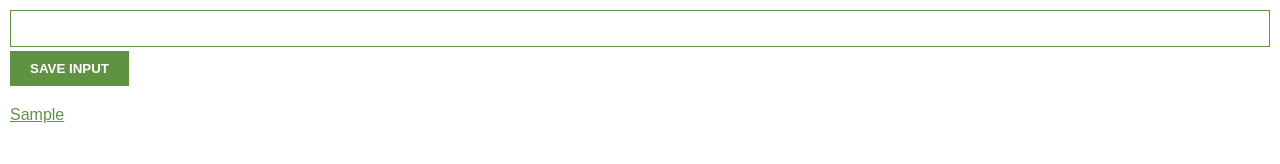
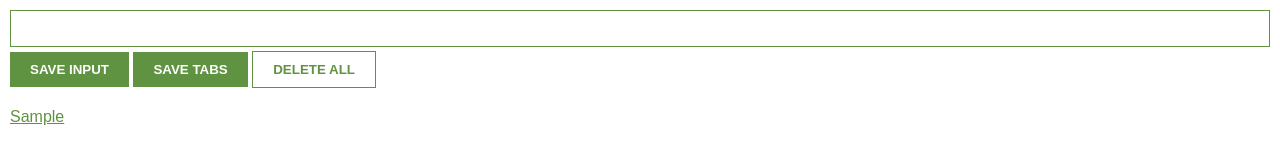
Before and after one commit to Yuvnaswa/chrome-extension, a browser extension: page index.html in a window 1280 px wide. Both pictures are taken after typing "Sample" into the empty fields and a click on the button "SAVE INPUT". Drawn offline with Linux system fonts and the light colour scheme.

Commit message:
added the deleteAll and Save tab button

```diff
--- a/index.css
+++ b/index.css
@@ -27,6 +27,13 @@ button {
   border: none;
   font-weight: bold;
 }
+#deleteAll-el {
+  background: white;
+  color: #5f9341;
+  padding: 10px 20px;
+  border: 1px solid #5f9341;
+  font-weight: bold;
+}
 
 ul {
   margin-top: 20px;
--- a/index.html
+++ b/index.html
@@ -10,6 +10,8 @@
     <div>
       <input type="text" id="input-el" value="" />
       <button id="saveInput-el">SAVE INPUT</button>
+      <button id="tab-el">SAVE TABS</button>
+      <button id="deleteAll-el">DELETE ALL</button>
       <ul id="myList"></ul>
     </div>
     <script src="main.js"></script>
--- a/main.js
+++ b/main.js
@@ -2,13 +2,40 @@ let myLeads = [];
 
 const inputEl = document.getElementById("input-el");
 const saveInputEl = document.getElementById("saveInput-el");
+const tabs = document.getElementById("tab-el");
+const deleteAll = document.getElementById("deleteAll-el");
 const ulEl = document.getElementById("myList");
+
+console.log(deleteAll);
 
 //Check for the added leads and show if already added
 const leadsFromLocalStorage = JSON.parse(localStorage.getItem("myLeads"));
 if (leadsFromLocalStorage) {
   myLeads = leadsFromLocalStorage;
-  renderList();
+  renderList(myLeads);
+}
+
+tabs.addEventListener("click", () => {
+  chrome.tabs.query({ active: true, currentWindow: true }, function (tabs) {
+    myLeads.push(tabs[0].url);
+    localStorage.setItem("myLeads", JSON.stringify(myLeads));
+    renderList(myLeads);
+  });
+});
+
+//Dynamic function. Take an argument, allows that to have different arrays used eg:myLead[],oldLeads[]
+function renderList(leads) {
+  ulEl.innerHTML = "";
+  leads.forEach((lead) => {
+    const liEl = document.createElement("li");
+    const aTag = document.createElement("a");
+    aTag.href = lead.startsWith("https") ? lead : "https://" + lead;
+    aTag.textContent = lead;
+    aTag.target = "_blank";
+    liEl.appendChild(aTag);
+    ulEl.appendChild(liEl);
+  });
+  console.log(leads);
 }
 
 saveInputEl.addEventListener("click", () => {
@@ -18,19 +45,13 @@ saveInputEl.addEventListener("click", () => {
     //storing each lead to the localStorage on click
     localStorage.setItem("myLeads", JSON.stringify(myLeads));
     inputEl.value = "";
-    renderList();
+    renderList(myLeads);
   }
 });
 
-function renderList() {
-  ulEl.innerHTML = "";
-  myLeads.forEach((lead) => {
-    const liEl = document.createElement("li");
-    const aTag = document.createElement("a");
-    aTag.href = lead.startsWith("https") ? lead : "https://" + lead;
-    aTag.textContent = lead;
-    aTag.target = "_blank";
-    liEl.appendChild(aTag);
-    ulEl.appendChild(liEl);
-  });
-}
+//Delete all the leads form the page and the localstorage
+deleteAll.addEventListener("click", () => {
+  myLeads = [];
+  localStorage.removeItem("myLeads");
+  renderList(myLeads);
+});
```
Also changed, not shown: manifest.json.
